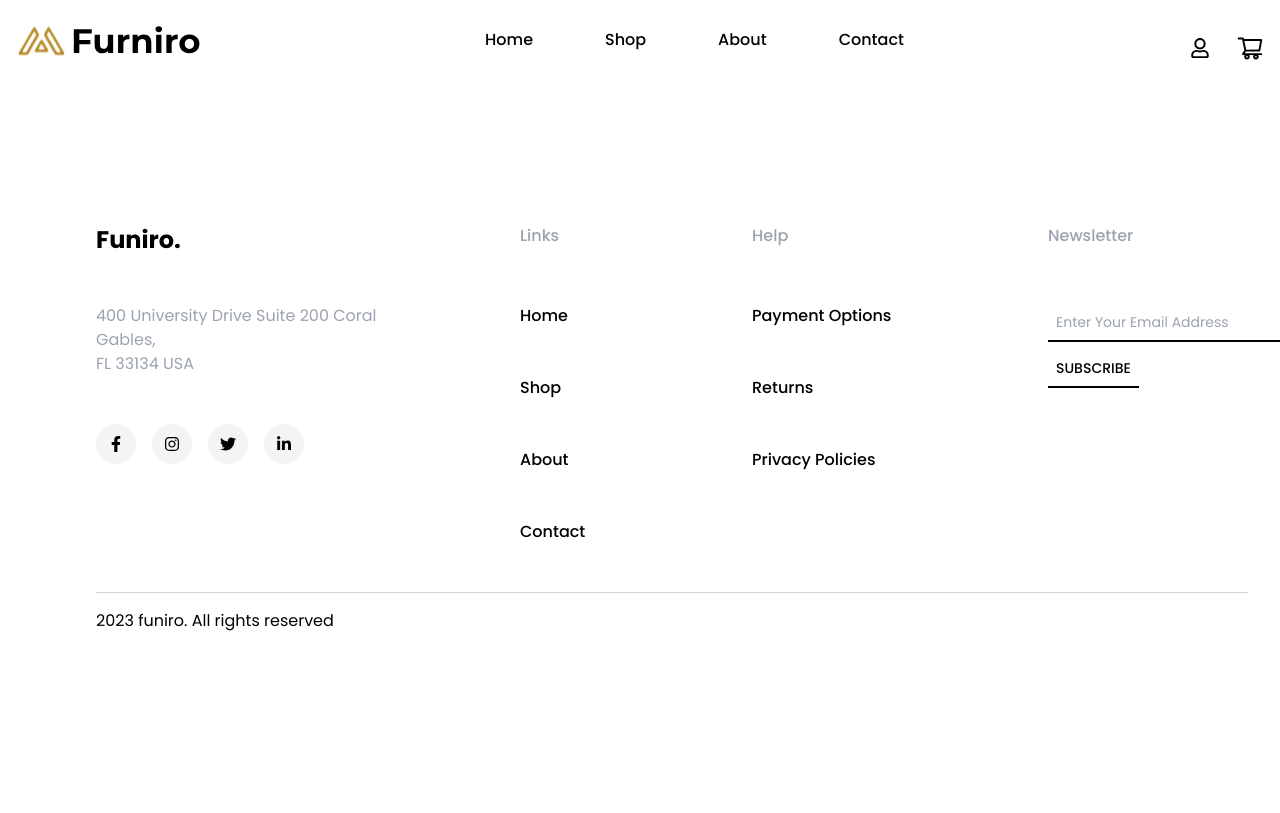
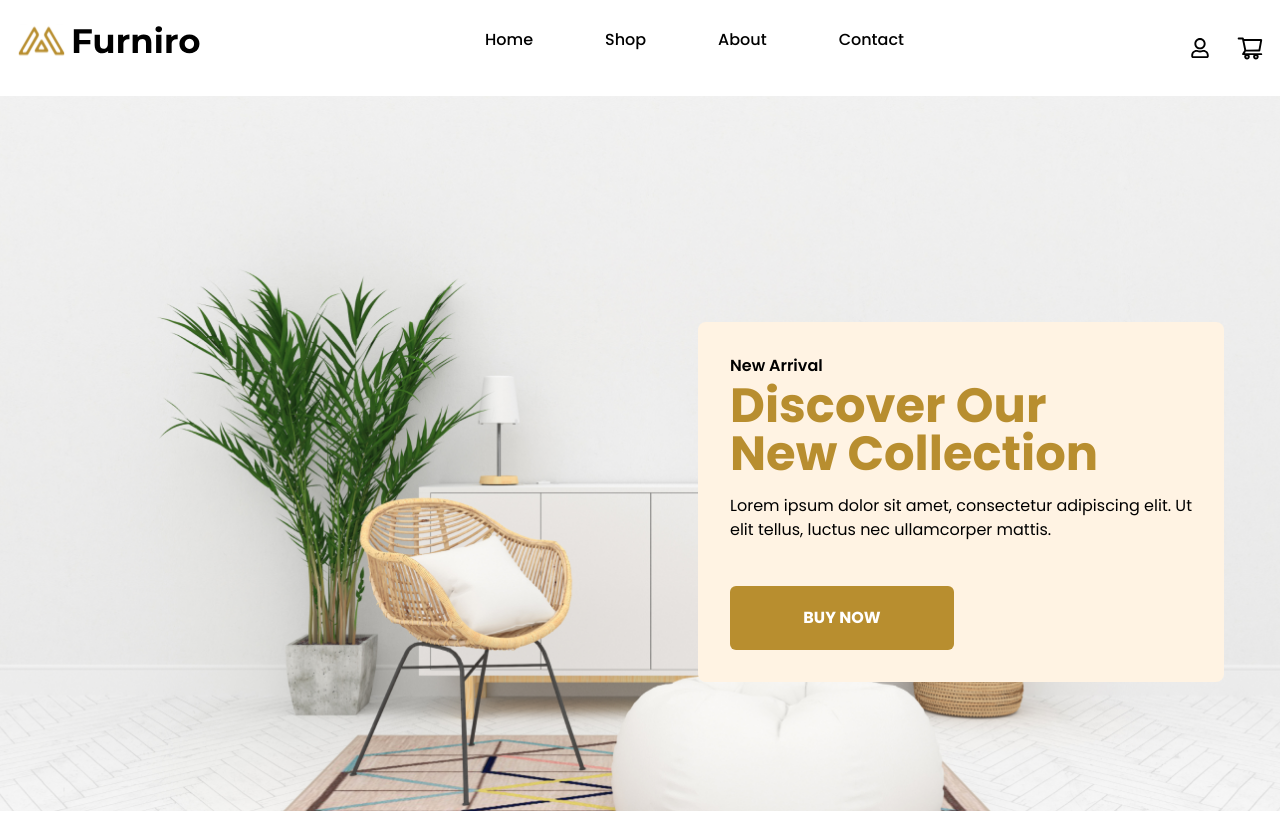
Before and after one commit to mariialauraa/challenge-III, a React (Vite) app: page / in a window 1280 px wide. Shown: the top 813 px of the page. Built offline with nearby package versions, Linux system fonts and the light colour scheme.

Commit message:
feat: Hero component

```diff
--- a/package.json
+++ b/package.json
@@ -18,6 +18,7 @@
     "react-dom": "^18.3.1",
     "react-hook-form": "^7.52.1",
     "react-icons": "^5.2.1",
+    "react-router-dom": "^6.25.1",
     "tailwindcss": "^3.4.6",
     "zod": "^3.23.8"
   },
--- a/src/App.tsx
+++ b/src/App.tsx
@@ -1,12 +1,19 @@
+import { BrowserRouter, Route, Routes } from 'react-router-dom';
 import Footer from "./components/Footer/Footer"
 import Header from "./components/Header/Header"
+import Home from './pages/Home';
 
 function App() {
 
   return (
     <div>
-      <Header />
-      <Footer />
+      <BrowserRouter>
+        <Header />
+        <Routes>
+          <Route path='/' element={<Home />} />
+        </Routes>
+        <Footer />
+      </BrowserRouter>
     </div>
   )
 }
--- /dev/null
+++ b/src/components/Home/Hero.tsx
@@ -0,0 +1,31 @@
+import { useNavigate } from "react-router-dom";
+import Background from '../../assets/hero.png'
+
+const Hero = () => {
+    const navigate = useNavigate()
+
+    function redirectShop() {
+        navigate('/shop')
+    }
+
+  return (
+    <div className="relative h-[715px] flex items-center justify-start">
+        <img
+            src={Background} alt="living room"
+            className="absolute inset-0 w-full h-full object-cover"
+        />
+        <div className="relative max-w-[643px] w-full flex items-center justify-end pt-24 ml-auto mr-14 font-poppins">
+            <div className="bg-[#FFF3E3] p-8 rounded-lg">
+                <span className="block text-base font-semibold mb-1">New Arrival</span>
+                <h1 className="text-5xl font-bold text-[#B88E2F]">Discover Our <br/> New Collection</h1>
+                <p className="mt-4">Lorem ipsum dolor sit amet, consectetur adipiscing elit. Ut <br/> elit tellus, luctus nec ullamcorper mattis.</p>
+                <button onClick={redirectShop} className="w-56 h-16 mt-11 bg-[#B88E2F] text-white text-base font-bold rounded-md">
+                    BUY NOW
+                </button>
+            </div>
+        </div>
+    </div>
+  )
+}
+
+export default Hero
--- /dev/null
+++ b/src/pages/Home.tsx
@@ -0,0 +1,11 @@
+import Hero from "../components/Home/Hero"
+
+const Home = () => {
+  return (
+    <div>
+        <Hero />
+    </div>
+  )
+}
+
+export default Home
```
Also changed, not shown: src/assets/hero.png (added), 1 other file (tests, documents, lock files or other folders).
